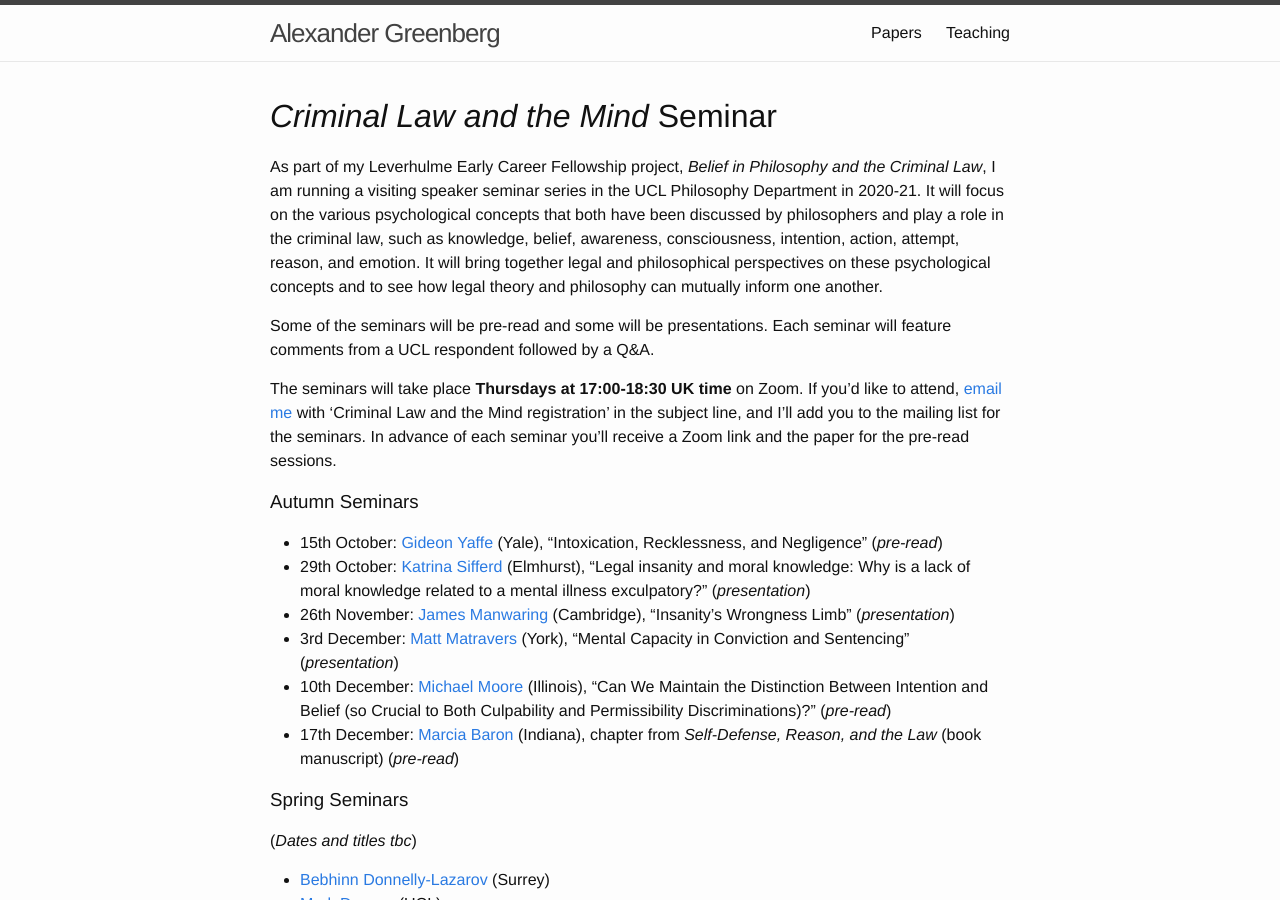
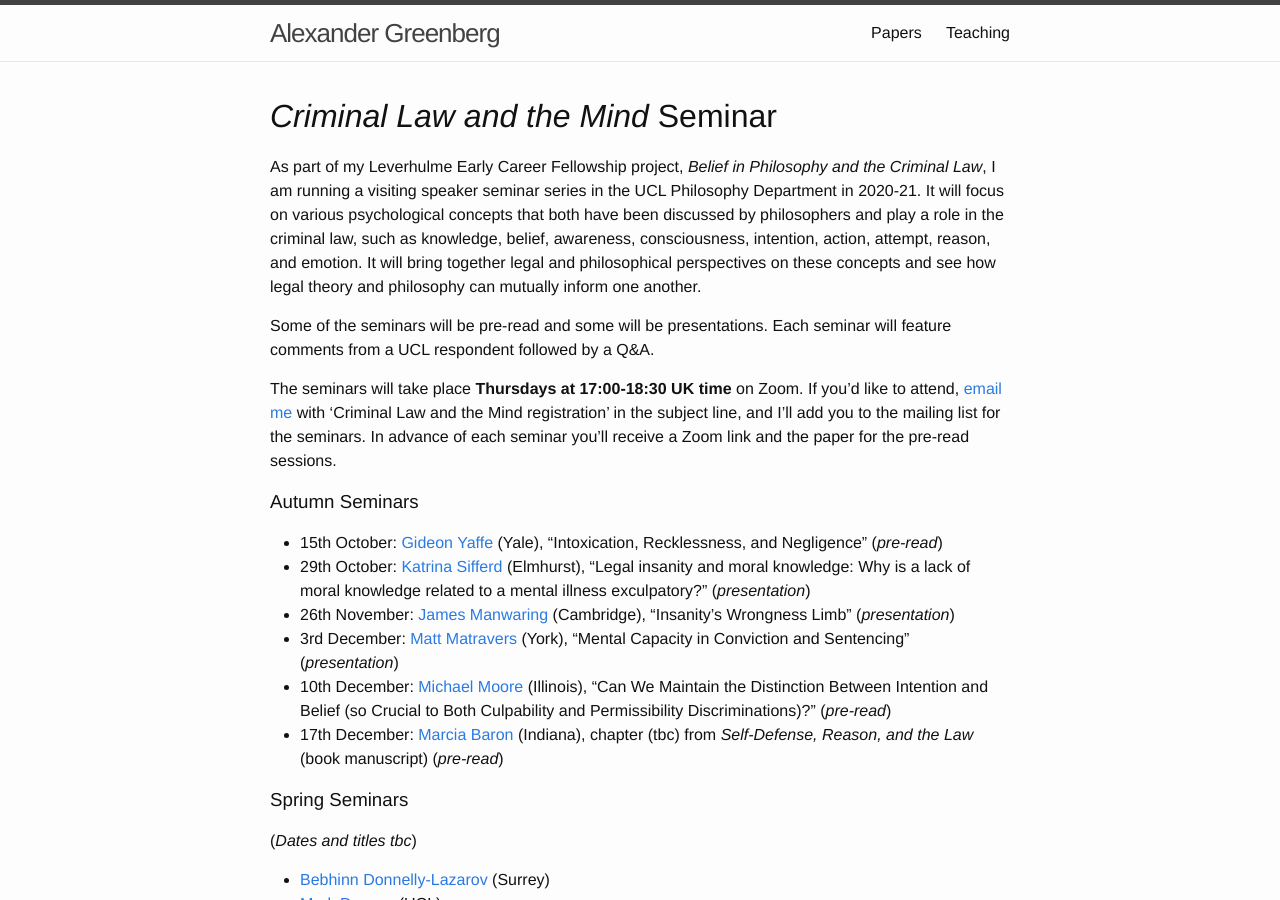
Before and after one commit to alexandergreenberg/alexandergreenberg.github.io, a Jekyll site: the page built from pages/03_Seminar.md, in a window 1280 px wide and 900 px high. Built offline with Jekyll 4.4.1, drawn with Linux system fonts in a browser that asks for light colours; some web fonts are replaced.

Commit message:
Update 03_Seminar.md

```diff
--- a/pages/03_Seminar.md
+++ b/pages/03_Seminar.md
@@ -6,7 +6,7 @@ permalink: /seminar/
 
 # *Criminal Law and the Mind* Seminar
 
-As part of my Leverhulme Early Career Fellowship project, *Belief in Philosophy and the Criminal Law*, I am running a visiting speaker seminar series in the UCL Philosophy Department in 2020-21. It will focus on the various psychological concepts that both have been discussed by philosophers and play a role in the criminal law, such as knowledge, belief, awareness, consciousness, intention, action, attempt, reason, and emotion. It will bring together legal and philosophical perspectives on these psychological concepts and to see how legal theory and philosophy can mutually inform one another.
+As part of my Leverhulme Early Career Fellowship project, *Belief in Philosophy and the Criminal Law*, I am running a visiting speaker seminar series in the UCL Philosophy Department in 2020-21. It will focus on various psychological concepts that both have been discussed by philosophers and play a role in the criminal law, such as knowledge, belief, awareness, consciousness, intention, action, attempt, reason, and emotion. It will bring together legal and philosophical perspectives on these concepts and see how legal theory and philosophy can mutually inform one another.
 
 Some of the seminars will be pre-read and some will be presentations. Each seminar will feature comments from a UCL respondent followed by a Q&A.
 
@@ -19,7 +19,7 @@ The seminars will take place **Thursdays at 17:00-18:30 UK time** on Zoom. If yo
 * 26th November: [James Manwaring](https://www.law.cam.ac.uk/people/academic/j-manwaring/78491) (Cambridge), "Insanity's Wrongness Limb" (*presentation*)
 * 3rd December: [Matt Matravers](https://www.york.ac.uk/law/people/matravers/) (York), "Mental Capacity in Conviction and Sentencing” (*presentation*)
 * 10th December: [Michael Moore](https://law.illinois.edu/faculty-research/faculty-profiles/michael-s-moore/) (Illinois), "Can We Maintain the Distinction Between Intention and Belief (so Crucial to Both Culpability and Permissibility Discriminations)?" (*pre-read*)
-* 17th December: [Marcia Baron](https://philosophy.indiana.edu/people/baron.shtml) (Indiana), chapter from *Self-Defense, Reason, and the Law* (book manuscript) (*pre-read*)
+* 17th December: [Marcia Baron](https://philosophy.indiana.edu/people/baron.shtml) (Indiana), chapter (tbc) from *Self-Defense, Reason, and the Law* (book manuscript) (*pre-read*)
 
 ### Spring Seminars
 (*Dates and titles tbc*)
```
